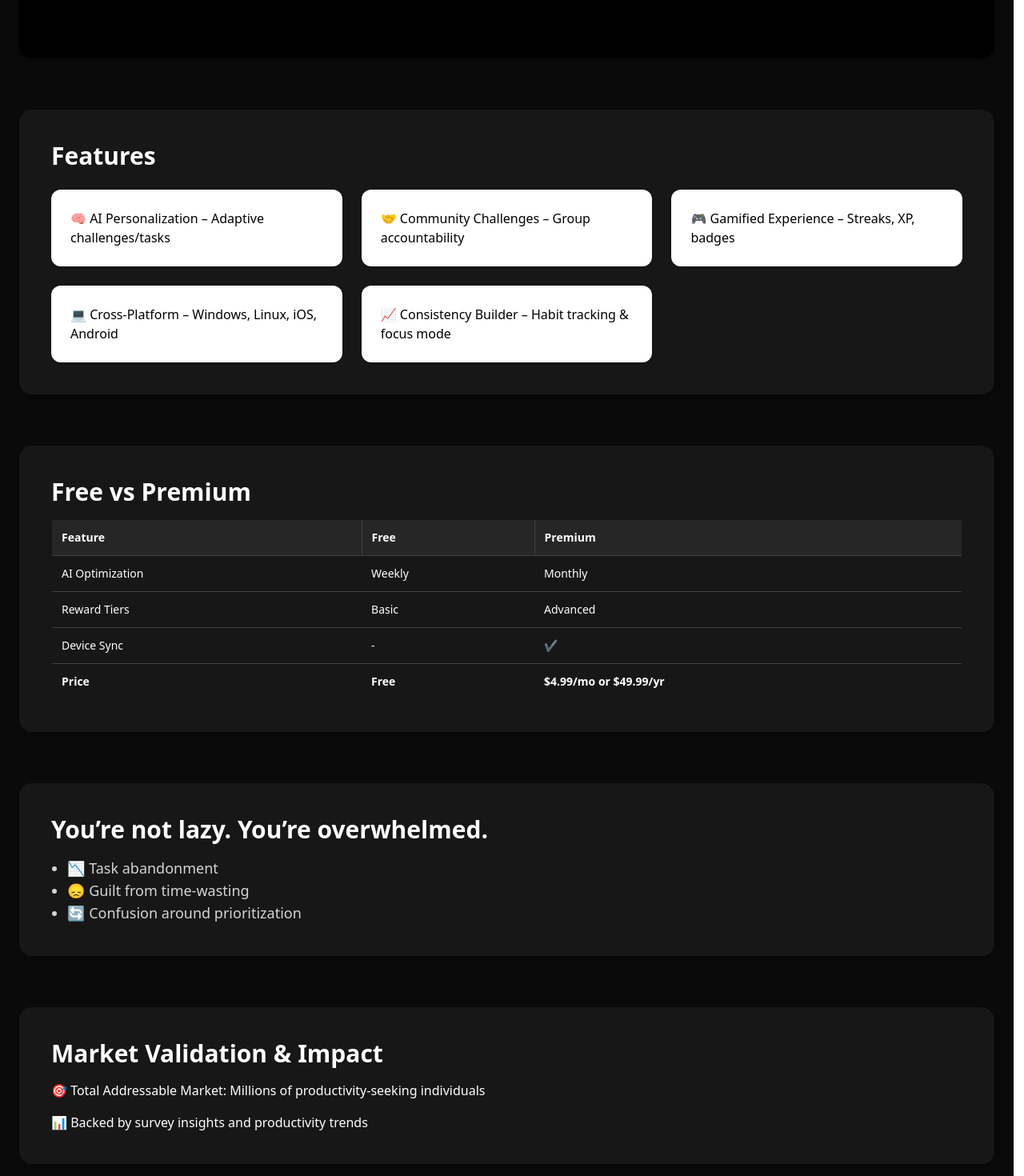
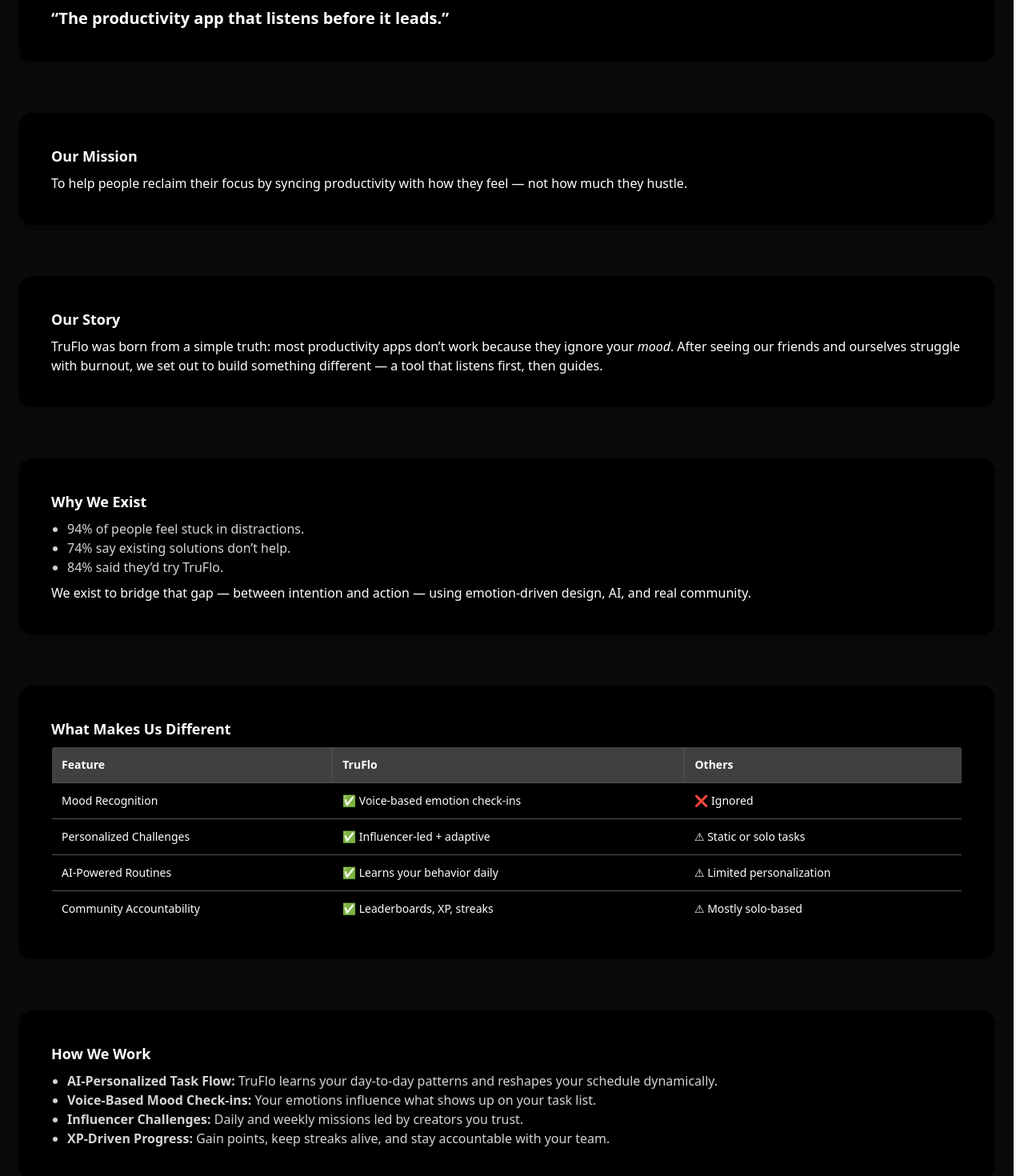
Before and after one commit to Sourish11/TruFloWIP, a React (Vite) app: page / in a window 1280 px wide. Shown: the part 1320-2790 px from the top of the page at 80% size. Built offline with nearby package versions, Linux system fonts and the light colour scheme; grey boxes are pictures that could not be loaded.

Commit message:
update 6/5

```diff
--- a/src/index.css
+++ b/src/index.css
@@ -1,4 +1,7 @@
 @import "tailwindcss";
+html {
+  scroll-behavior: smooth;
+}
 
 
 #root {
--- a/src/pages/TruFloLandingPage.jsx
+++ b/src/pages/TruFloLandingPage.jsx
@@ -2,13 +2,13 @@
 import { Card, CardContent } from '@/components/ui/card.tsx';
 import { Accordion, AccordionItem } from '@/components/ui/accordion.tsx';
 import landingVideo from '../assets/landing-video.mp4';
+
 export default function TruFloLandingPage() {
   return (
-    <div className="space-y-16  w-full bg-neutral-950 text-white">
+    <div className="space-y-16 w-full bg-neutral-950 text-white">
 
-<section className=" w-full min-h-[90vh] bg-[url('./assets/background.png')] bg-cover bg-center relative overflow-hidden text-center flex items-center justify-center">
-
-
+      {/* Hero Section */}
+      <section className="w-full min-h-[90vh] bg-[url('./assets/background.png')] bg-cover bg-center relative overflow-hidden text-center flex items-center justify-center">
         <div className="relative z-10 space-y-6">
           <h1 className="text-5xl md:text-6xl font-extrabold leading-tight">
             Unlock Your <span className="text-indigo-500">Tru</span> Potential
@@ -25,17 +25,12 @@
             </button>
           </div>
         </div>
-
-  {/* Smooth gradient into next section */}
         <div className="absolute bottom-0 left-0 right-0 h-24 bg-gradient-to-b from-transparent to-neutral-950" />
       </section>
 
-
-
-    <div className="space-y-16 py-24 px-6">
-  {/* App Preview */}
-  <section className="bg-black p-10 rounded-2xl shadow-lg grid grid-cols-1 md:grid-cols-2 gap-8 items-center">
-
+<section className="space-y-16 py-24 px-6">
+  {/* About: What TruFlo Does */}
+  <section id="about" className="bg-black p-10 rounded-2xl shadow-lg grid grid-cols-1 md:grid-cols-2 gap-8 items-center">
     <video
       src={landingVideo}
       autoPlay
@@ -44,7 +39,6 @@
       playsInline
       className="rounded-xl shadow-lg w-full h-auto object-cover"
     />
-
     <div className="space-y-4">
       <h2 className="text-3xl font-semibold">What TruFlo Does</h2>
       <ul className="list-disc pl-5 space-y-2 text-lg text-neutral-300">
@@ -55,110 +49,78 @@
     </div>
   </section>
 
-
-
-      {/* Features */}
-      <section className="bg-neutral-900 p-10 rounded-2xl shadow-lg space-y-6">
-        <h2 className="text-3xl font-semibold">Features</h2>
-        <div className="grid grid-cols-1 md:grid-cols-2 lg:grid-cols-3 gap-6">
-          {[
-            '🧠 AI Personalization – Adaptive challenges/tasks',
-            '🤝 Community Challenges – Group accountability',
-            '🎮 Gamified Experience – Streaks, XP, badges',
-            '💻 Cross-Platform – Windows, Linux, iOS, Android',
-            '📈 Consistency Builder – Habit tracking & focus mode'
-          ].map((text, i) => (
-            <Card key={i} className="bg-neutral-800 text-black shadow hover:shadow-md transition-shadow">
-              <CardContent>{text}</CardContent>
-            </Card>
-          ))}
-        </div>
+  {/* Tagline */}
+  <section id="tagline" className="bg-black p-10 rounded-2xl shadow-lg">
+    <h3 className="text-xl font-semibold">“The productivity app that listens before it leads.”</h3>
   </section>
 
-      {/* Free vs Premium Comparison */}
-      <section className="bg-neutral-900 p-10 rounded-2xl shadow-lg space-y-4 ">
-        <h2 className="text-3xl font-semibold">Free vs Premium</h2>
-        <table className="w-full table-auto  border-collapse border  border-white text-left text-sm rounded overflow-hidden">
-          <thead className="bg-neutral-800">
+  {/* Mission */}
+  <section id="mission" className="bg-black p-10 rounded-2xl shadow-lg">
+    <h4 className="text-lg font-semibold mb-2">Our Mission</h4>
+    <p>To help people reclaim their focus by syncing productivity with how they feel — not how much they hustle.</p>
+  </section>
+
+  {/* Story */}
+  <section id="story" className="bg-black p-10 rounded-2xl shadow-lg">
+    <h4 className="text-lg font-semibold mb-2">Our Story</h4>
+    <p>TruFlo was born from a simple truth: most productivity apps don’t work because they ignore your <em>mood</em>. After seeing our friends and ourselves struggle with burnout, we set out to build something different — a tool that listens first, then guides.</p>
+  </section>
+
+  {/* Why We Exist */}
+  <section id="why-we-exist" className="bg-black p-10 rounded-2xl shadow-lg space-y-2">
+    <h4 className="text-lg font-semibold">Why We Exist</h4>
+    <ul className="list-disc pl-5 text-neutral-300">
+      <li>94% of people feel stuck in distractions.</li>
+      <li>74% say existing solutions don’t help.</li>
+      <li>84% said they’d try TruFlo.</li>
+    </ul>
+    <p>We exist to bridge that gap — between intention and action — using emotion-driven design, AI, and real community.</p>
+  </section>
+
+  {/* What Makes Us Different */}
+  <section id="what-makes-us-different" className="bg-black p-10 rounded-2xl shadow-lg">
+    <h4 className="text-lg font-semibold mb-2">What Makes Us Different</h4>
+    <table className="w-full text-left text-sm border border-neutral-700 rounded overflow-hidden">
+      <thead className="bg-neutral-700">
         <tr>
-              <th className="p-3 border border-neutral-700 font-semibold">Feature</th>
-              <th className="p-3 border border-neutral-700">Free</th>
-              <th className="p-3 border border-neutral-700">Premium</th>
+          <th className="p-3 border border-neutral-600">Feature</th>
+          <th className="p-3 border border-neutral-600">TruFlo</th>
+          <th className="p-3 border border-neutral-600">Others</th>
         </tr>
       </thead>
-          <tbody className="divide-y divide-neutral-700">
-            <tr><td className="p-3">AI Optimization</td><td className="p-3">Weekly</td><td className="p-3">Monthly</td></tr>
-            <tr><td className="p-3">Reward Tiers</td><td className="p-3">Basic</td><td className="p-3">Advanced</td></tr>
-            <tr><td className="p-3">Device Sync</td><td className="p-3">-</td><td className="p-3">✔️</td></tr>
-            <tr className="font-bold"><td className="p-3">Price</td><td className="p-3">Free</td><td className="p-3">$4.99/mo or $49.99/yr</td></tr>
+      <tbody className="divide-y divide-neutral-600">
+        <tr><td className="p-3">Mood Recognition</td><td className="p-3">✅ Voice-based emotion check-ins</td><td className="p-3">❌ Ignored</td></tr>
+        <tr><td className="p-3">Personalized Challenges</td><td className="p-3">✅ Influencer-led + adaptive</td><td className="p-3">⚠ Static or solo tasks</td></tr>
+        <tr><td className="p-3">AI-Powered Routines</td><td className="p-3">✅ Learns your behavior daily</td><td className="p-3">⚠ Limited personalization</td></tr>
+        <tr><td className="p-3">Community Accountability</td><td className="p-3">✅ Leaderboards, XP, streaks</td><td className="p-3">⚠ Mostly solo-based</td></tr>
       </tbody>
     </table>
   </section>
 
-      {/* Problem Section */}
-      <section className="bg-neutral-900 p-10 rounded-2xl shadow-lg space-y-4">
-        <h2 className="text-3xl font-semibold">You’re not lazy. You’re overwhelmed.</h2>
-        <ul className="list-disc pl-5 text-lg text-neutral-300">
-          <li>📉 Task abandonment</li>
-          <li>😞 Guilt from time-wasting</li>
-          <li>🔄 Confusion around prioritization</li>
+  {/* How We Work */}
+  <section id="how-we-work" className="bg-black p-10 rounded-2xl shadow-lg">
+    <h4 className="text-lg font-semibold mb-2">How We Work</h4>
+    <ul className="list-disc pl-5 text-neutral-300">
+      <li><strong>AI-Personalized Task Flow:</strong> TruFlo learns your day-to-day patterns and reshapes your schedule dynamically.</li>
+      <li><strong>Voice-Based Mood Check-ins:</strong> Your emotions influence what shows up on your task list.</li>
+      <li><strong>Influencer Challenges:</strong> Daily and weekly missions led by creators you trust.</li>
+      <li><strong>XP-Driven Progress:</strong> Gain points, keep streaks alive, and stay accountable with your team.</li>
     </ul>
   </section>
 
-      {/* Market Validation */}
-      <section className="bg-neutral-900 p-10 rounded-2xl shadow-lg space-y-4">
-        <h2 className="text-3xl font-semibold">Market Validation & Impact</h2>
-        <p>🎯 Total Addressable Market: Millions of productivity-seeking individuals</p>
-        <p>📊 Backed by survey insights and productivity trends</p>
+  {/* The Team */}
+  <section id="team" className="bg-black p-10 rounded-2xl shadow-lg">
+    <h4 className="text-lg font-semibold mb-2">The Team</h4>
+    <p>Founded by students. Driven by creators.</p>
+    <p>We’re a growing team passionate about behavior science, gamification, and building the future of meaningful work.</p>
   </section>
 
-      {/* Community Section */}
-      <section className="bg-neutral-900 p-10 rounded-2xl shadow-lg space-y-4">
-        <h2 className="text-3xl font-semibold">Community</h2>
-        <p>💬 Join our Discord to connect with early adopters!</p>
-        <button className="text-black mt-2">Join Discord</button>
+  {/* Closing Statement */}
+  <section id="closing" className="bg-black p-10 rounded-2xl shadow-lg text-center">
+    <p className="text-lg font-medium">Whether you're a student, a creator, or just someone trying to reclaim your time — <strong>TruFlo meets you where you are, and helps you flow forward.</strong></p>
+  </section>
 </section>
 
-      {/* Roadmap */}
-      <section className="bg-neutral-900 p-10 rounded-2xl shadow-lg space-y-4">
-        <h2 className="text-3xl font-semibold">Roadmap</h2>
-        <ul className="list-disc pl-5 text-neutral-300">
-          <li>Q2: Beta launch</li>
-          <li>Q3: Premium features rollout</li>
-          <li>Q4: Mobile expansion + AI V2</li>
-        </ul>
-      </section>
-
-      {/* Team */}
-      <section className="bg-neutral-900 p-10 rounded-2xl shadow-lg space-y-4">
-        <h2 className="text-3xl font-semibold">Meet the Team</h2>
-        <p>👥 Passionate developers, designers, and productivity nerds on a mission to help you thrive.</p>
-      </section>
-
-      {/* FAQ */}
-      <section className="bg-neutral-900 p-10 rounded-2xl shadow-lg space-y-4">
-        <h2 className="text-3xl font-semibold">FAQs</h2>
-        <Accordion>
-          <AccordionItem title="What is TruFlo?">
-            TruFlo is a habit-building productivity app using AI and gamification to help you stay focused.
-          </AccordionItem>
-          <AccordionItem title="Is there a free version?">
-            Yes! You can get started for free and upgrade later if you'd like.
-          </AccordionItem>
-        </Accordion>
-      </section>
-
-      {/* Email Signup */}
-      <section className="bg-neutral-900 p-10 rounded-2xl shadow-lg space-y-4">
-        <h2 className="text-3xl font-semibold">Join the Waitlist</h2>
-        <input
-          type="email"
-          placeholder="Enter your email"
-          className="p-3 border border-neutral-700 bg-neutral-800 rounded-md w-full max-w-md text-white placeholder-neutral-500"
-        />
-        <button className="text-black mt-2">Notify Me</button>
-      </section>
-    </div>
 
     </div>
   );
```
Also changed, not shown: src/components/ui/Header.jsx (+8 -9 lines). Lines whose indentation alone changed are shown as unchanged.
